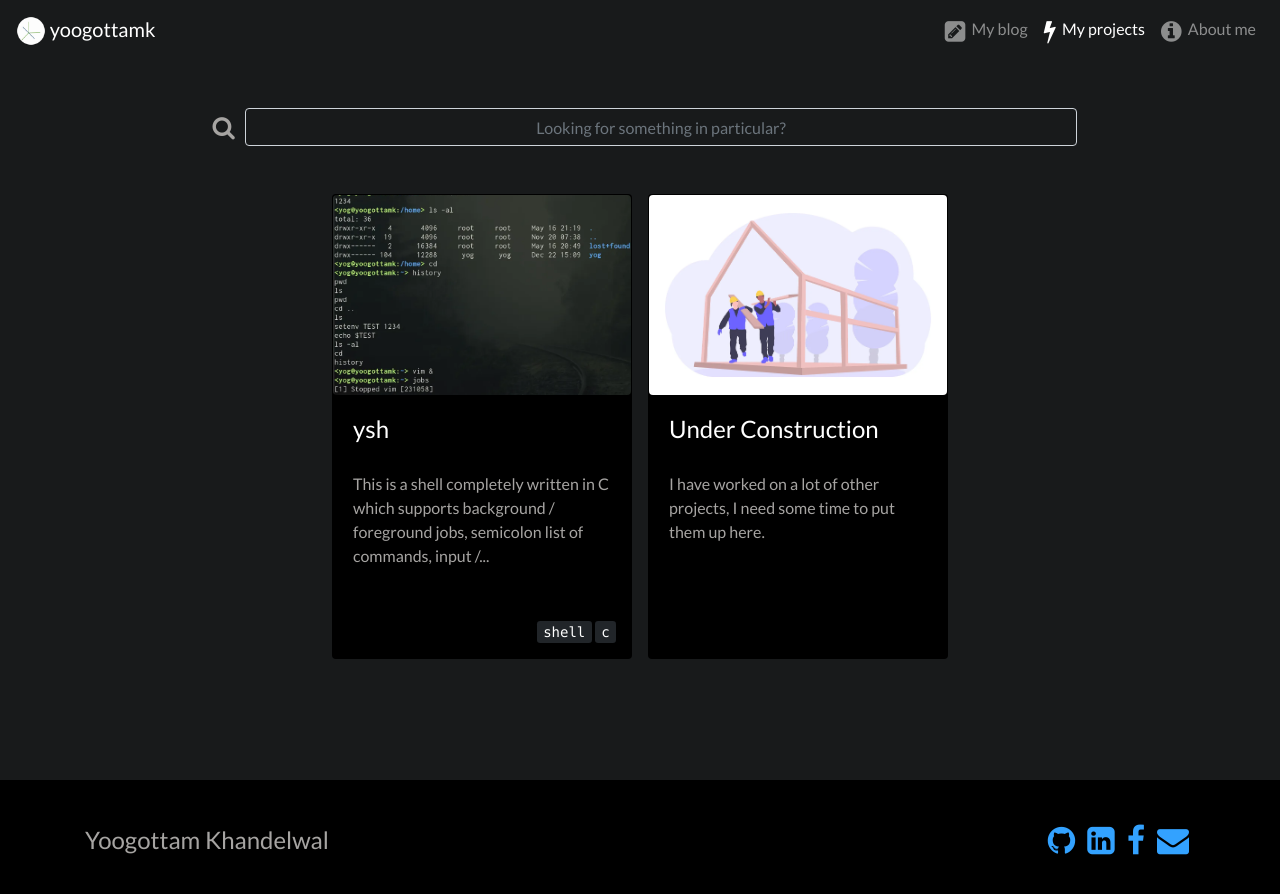
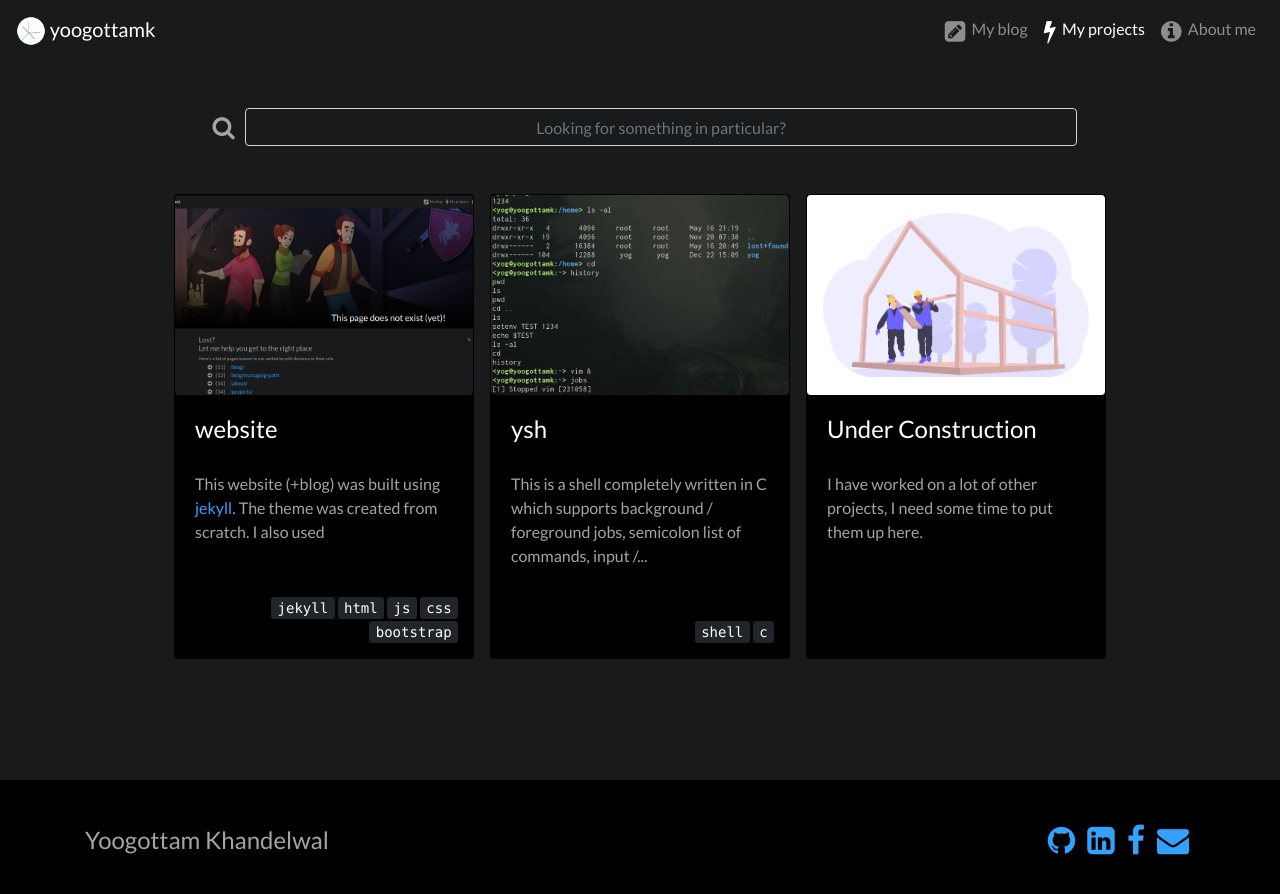
Before and after one commit to yoogottamk/yoogottamk.github.io, a Jekyll site: the page built from projects.html, in a window 1280 px wide. Shown: the top 894 px of the page. Built offline with Jekyll 4.4.1, drawn with Linux system fonts in a browser that asks for light colours.

Commit message:
added website project content

```diff
--- /dev/null
+++ b/_data/website.yml
@@ -0,0 +1,4 @@
+images:
+ - "blog.png"
+ - "home.png"
+ - "notfound.png"
--- /dev/null
+++ b/_projects/website.md
@@ -0,0 +1,45 @@
+---
+layout: project
+projectTitle: website
+projectImage: notfound.png
+tags:
+ - jekyll
+ - html
+ - js
+ - css
+ - bootstrap
+date: 2019-12-21
+---
+
+This website (+blog) was built using <a href="https://jekyllrb.com/" rel="noopener" target="_blank">jekyll</a>. The theme was created from scratch. I also used <a href="https://getbootstrap.com/" rel="noopener" target="_blank">bootstrap</a>. I tried to follow best practices everywhere and ended up using almost all of jekyll's features.
+
+<div class="py-4"></div>
+{% include post-heading.html header="Highlights" nodots="true" %}
+<ul>
+  <li>The first thing that strikes you in the <a href="{{ '/' | relative_url }}" target="_blank">homepage</a> is the terminal emulator. It supports some commands like <kbd>ls</kbd>, <kbd>cd</kbd>, etc. I liked the idea of navigating a website like any other directory on your computer and implemented it.</li>
+  <li>Extra time was spent on the <a href="{{ '/oops' | relative_url }}" target="_blank">special 404 page</a>, which lists the urls available on the website (generated using jekyll) in increasing order of edit distances, so that you can reach the page you intended to go without having to change the url.</li>
+  <li>The <a href="{{ '/blog' | relative_url }}" target="_blank">blog</a> and <a href="{{ '/projects' | relative_url }}" target="_blank">projects</a> pages provide a search functionality, with which you can search by title, tags <em>and even content!</em></li>
+  <li>The content being served to you is minified, using a custom github pages deployment, using <a href="https://gulpjs.com/" rel="noopener" target="_blank">gulp</a>.</li>
+</ul>
+
+{% include post-heading.html header="Image(s)" %}
+<div id="displayImages" class="carousel slide" data-ride="carousel">
+  <div class="carousel-inner">
+  {% for img in site.data.website["images"] %}
+    <div class="carousel-item {% if forloop.first %} active {% endif %}">
+      <img class="d-block mx-auto" src="{{ '/assets/images/' | append: img | relative_url }}" alt="" height="600px">
+    </div>
+  {% endfor %}
+  </div>
+  <a class="carousel-control-prev" href="#displayImages" role="button" data-slide="prev">
+    <span class="carousel-control-prev-icon" aria-hidden="true"></span>
+    <span class="sr-only">Previous</span>
+  </a>
+  <a class="carousel-control-next" href="#displayImages" role="button" data-slide="next">
+    <span class="carousel-control-next-icon" aria-hidden="true"></span>
+    <span class="sr-only">Next</span>
+  </a>
+</div>
+
+{% include post-heading.html header="Code" %}
+This website's code, along with the gulp setup can be found on github, at <a href="https://github.com/yoogottamk/yoogottamk.github.io" target="_blank" rel="noopener">yoogottamk/yoogottamk.github.io</a>.
--- a/css/about.css
+++ b/css/about.css
@@ -1,5 +1,9 @@
 ---
 ---
+
+.container {
+    font-size: 1.2rem;
+}
 
 h1,h2,h3,h4,h5,h6 {
     font-family: 'Fira Mono', monospace;
```
Also changed, not shown: about.html (+7 -2 lines), assets/images/blog.png (added), assets/images/home.png (added), assets/images/notfound.png (added), assets/images/ysh.png (deleted), 1 other file.
